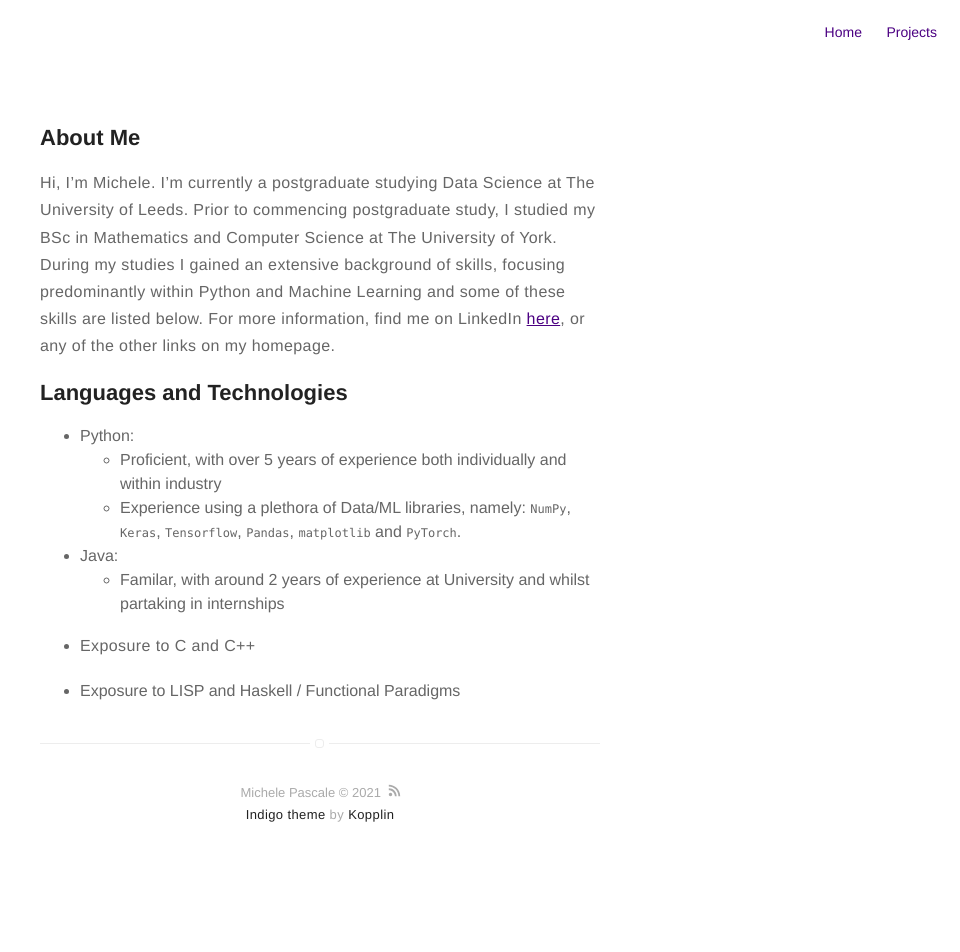
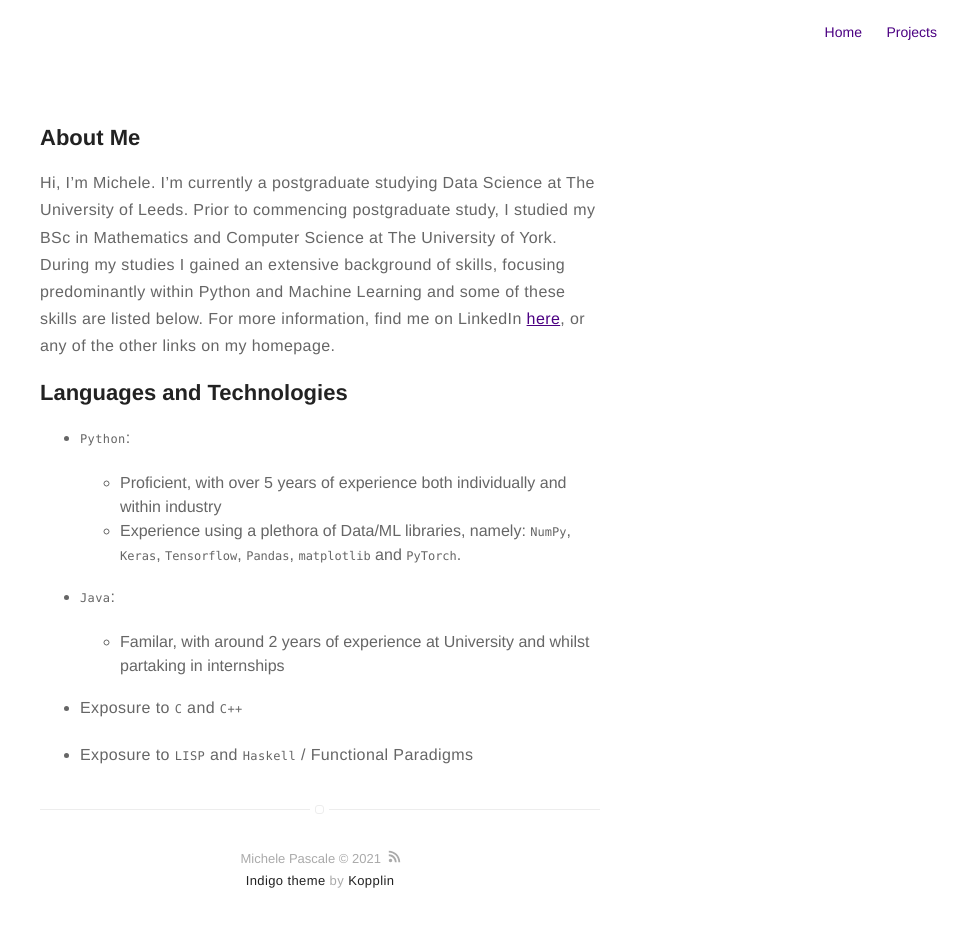
Before and after one commit to pascalemp/pascalemp.github.io, a Jekyll site: the page built from about.md, in a window 1280 px wide. Shown: the whole page, without its empty margins (320-1280 px from the left). Built offline with Jekyll 4.4.1, drawn with Linux system fonts in a browser that asks for light colours; before the commit the page ends 900 px from its top, so only the background shows below that; part of the change alters nothing that is shown.

````diff
--- a/about.md
+++ b/about.md
@@ -8,14 +8,16 @@ Hi, I'm Michele. I'm currently a postgraduate studying Data Science at The Unive
 
 <h2>Languages and Technologies</h2>
 
-- Python:
+- ```Python```:
+
     - Proficient, with over 5 years of experience both individually and within industry
     - Experience using a plethora of Data/ML libraries, namely:
         ```NumPy```, ```Keras```, ```Tensorflow```, ```Pandas```, ```matplotlib``` and ```PyTorch```.
 
-- Java:
+- ```Java```:
+
     - Familar, with around 2 years of experience at University and whilst partaking in internships
 
-- Exposure to C and C++
+- Exposure to ```C``` and ```C++```
 
-- Exposure to LISP and Haskell / Functional Paradigms
+- Exposure to ```LISP``` and ```Haskell``` / Functional Paradigms
````
